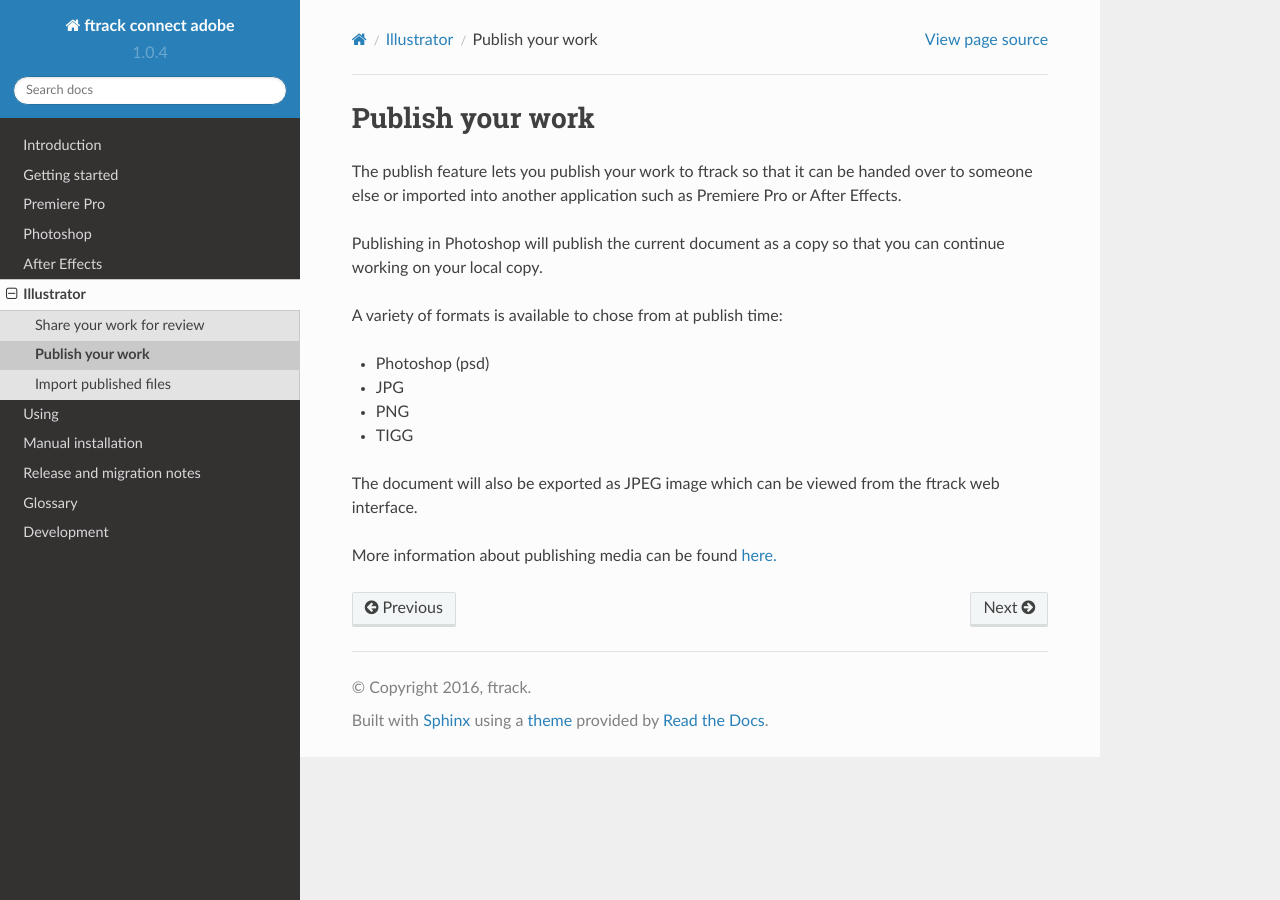
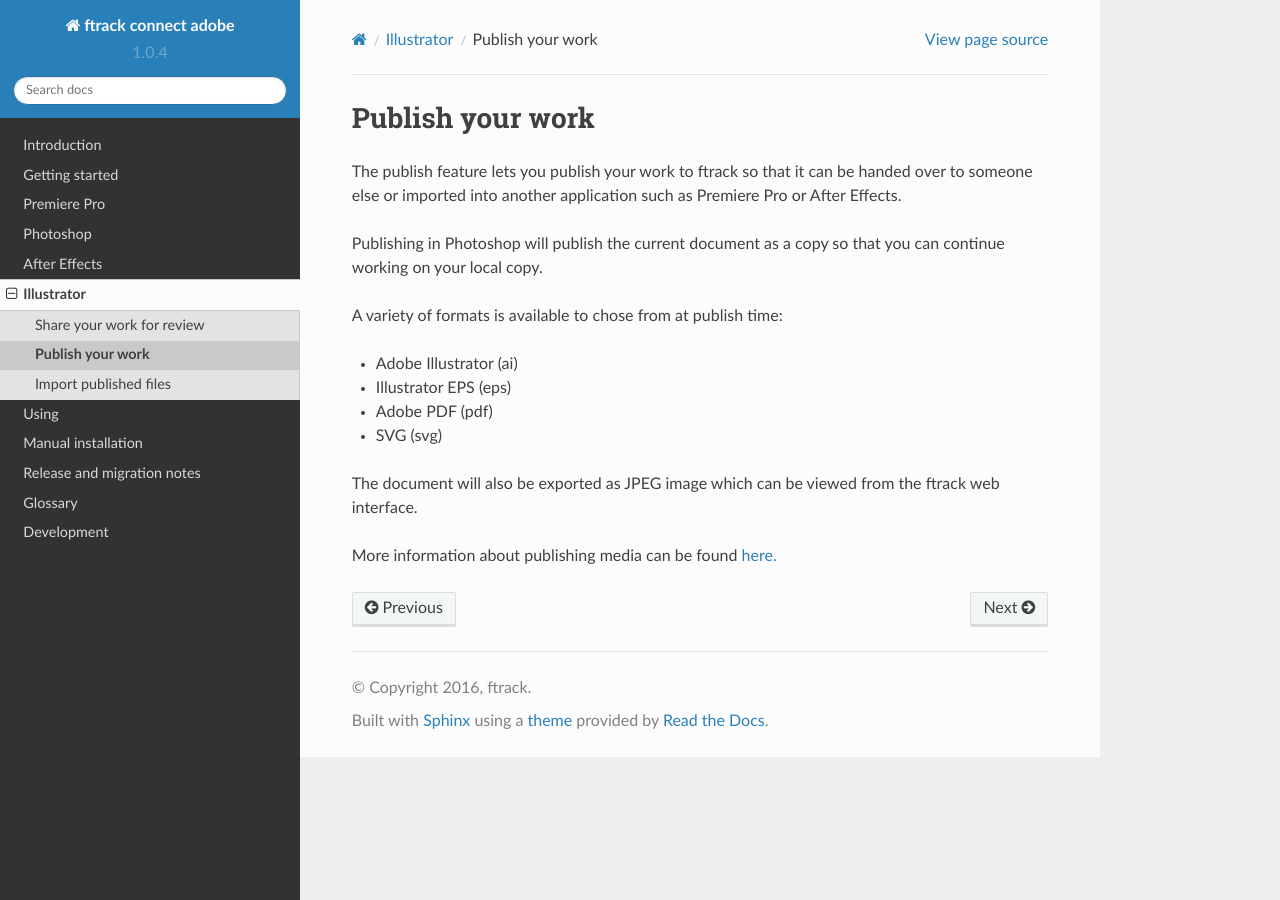
Before and after one commit to ftrackhq/ftrack-connect-spark-adobe, a Sphinx documentation site: the page built from doc/illustrator/publish.rst, in a window 1280 px wide. Built offline with Sphinx 7.4.7 and the Read the Docs theme 2.0.0, drawn with Linux system fonts in a browser that asks for light colours.

Commit message:
add known issues add formats to photoshop and illustrator

```diff
--- a/doc/illustrator/publish.rst
+++ b/doc/illustrator/publish.rst
@@ -16,10 +16,10 @@ that you can continue working on your local copy.
 
 A variety of formats is available to chose from at publish time:
 
-* Photoshop (psd)
-* JPG
-* PNG
-* TIGG
+* Adobe Illustrator (ai)
+* Illustrator EPS (eps)
+* Adobe PDF (pdf)
+* SVG (svg)
 
 The document will also be exported as JPEG image which can be viewed from the ftrack web interface.
 
--- a/doc/photoshop/publish.rst
+++ b/doc/photoshop/publish.rst
@@ -19,7 +19,7 @@ A variety of formats is available to chose from at publish time:
 * Photoshop (psd)
 * JPG
 * PNG
-* TIGG
+* TIFF
 
 The document will also be exported as JPEG image which can be viewed from the ftrack web interface.
 
--- a/doc/release/index.rst
+++ b/doc/release/index.rst
@@ -15,3 +15,4 @@ migration notes to be aware of when switching to a new version.
 
     release_notes
     migration
+    known_issues
```
Also changed, not shown: doc/release/known_issues.rst (added, +17 -0 lines), doc/image/not_connect.png (added).
